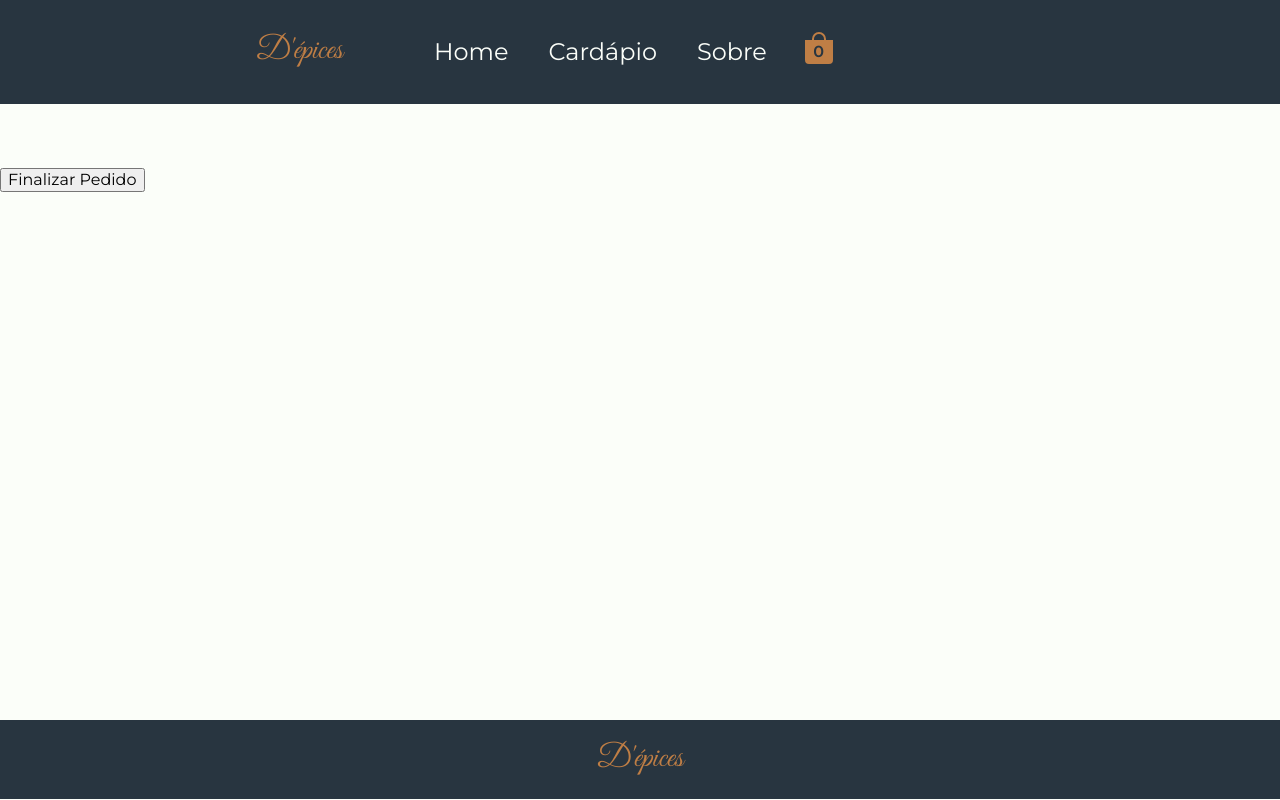
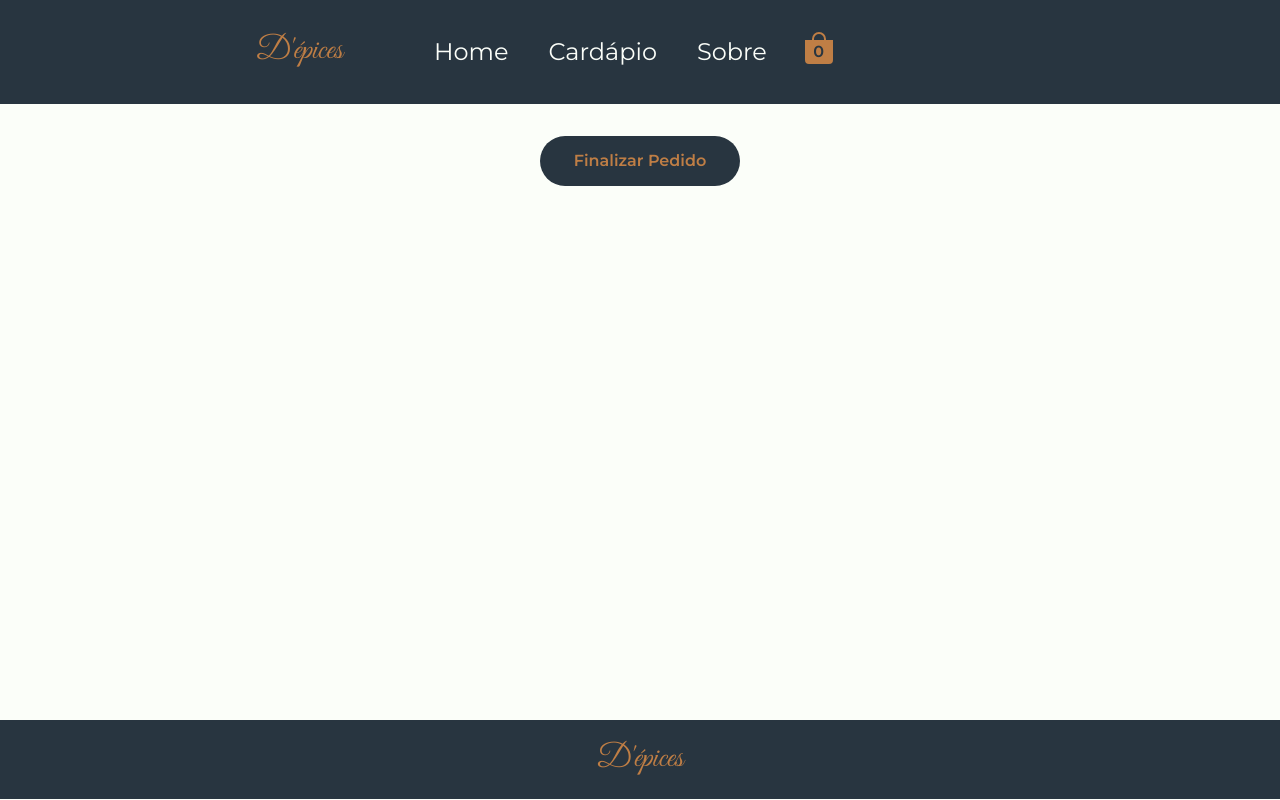
Before and after one commit to GabrielEvangelista0/Restaurante, a React (Create React App) app: page /sacola in a window 1280 px wide. Built offline with nearby package versions, Linux system fonts and the light colour scheme.

Commit message:
Update index.tsx

```diff
--- a/src/pages/Sacola/index.tsx
+++ b/src/pages/Sacola/index.tsx
@@ -10,7 +10,7 @@ export default function Sacola() {
     const pedidos = useRecoilValue(pratosPedidosState)
 
     return (
-        <section>
+        <StyledSacola>
 
             <PratosSacola>
                 {pedidos.map(pedido => (
@@ -37,9 +37,35 @@ export default function Sacola() {
             </PratosSacola>
 
             <button>Finalizar Pedido</button>
-        </section>
+        </StyledSacola>
     )
 }
+
+const StyledSacola = styled.section`
+
+    display: flex;
+    flex-direction: column;
+    align-items: center;
+    padding: 2rem;
+
+    button{
+        width: 200px;
+        background-color: var(--cor1);
+        border: none;
+        cursor: pointer;
+        color: var(--cor3);
+        font-weight: bold;
+        padding: 1rem;
+        border-radius: 25px;
+        transition: 300ms;
+
+        &:hover{
+            background-color: var(--cor3);
+            color: var(--cor1);
+        }
+    }
+
+`
 
 const PratosSacola = styled.div`
 
@@ -47,7 +73,6 @@ const PratosSacola = styled.div`
     justify-content: center;
     align-items: center;
     flex-wrap: wrap;
-    padding: 2rem;
     width: 70%;
     margin: auto;
 
@@ -60,7 +85,7 @@ const StyledPrato = styled.div`
     justify-content: center;
     align-items: center;
     text-align: center;
-    width: 40%;
+    width: 30%;
     margin-bottom: 2rem;
 
     img{
```
